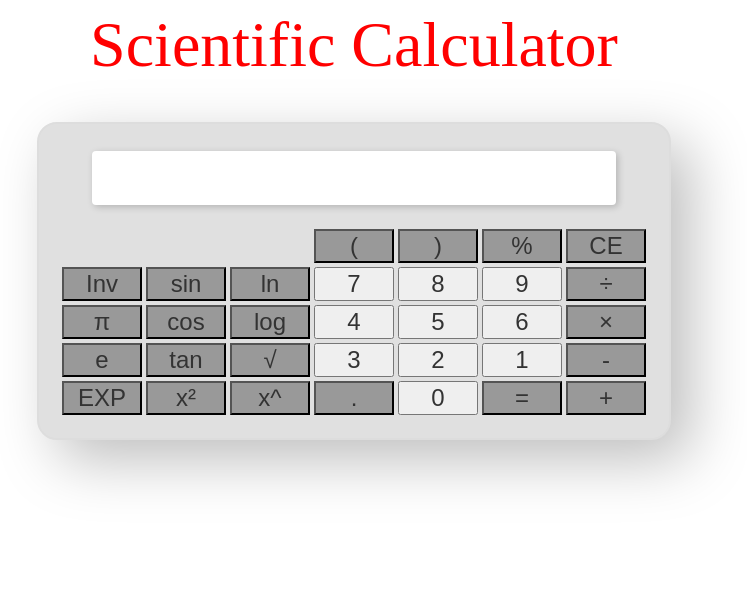
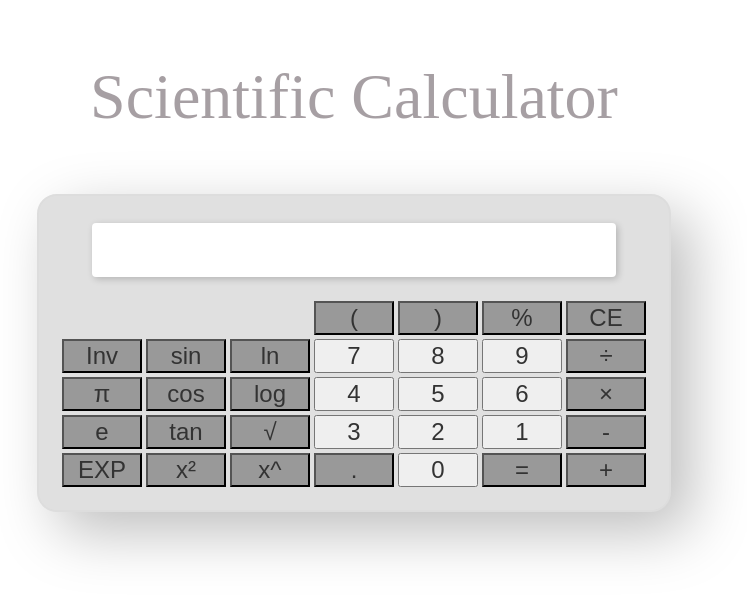
Before and after one commit to rohanmr/Scientific-Calculator, a plain HTML site: page index.html in a window 1280 px wide. Shown: the whole page, without its empty margins (286-1033 px from the left). Drawn offline with Linux system fonts and the light colour scheme.

Commit message:
Updated new style

```diff
--- a/index.html
+++ b/index.html
@@ -7,7 +7,7 @@
     <link rel="stylesheet" href="/style.css" />
   </head>
   <body>
-    <div>Scientific Calculator</div>
+    <div class="heading">Scientific Calculator</div>
     <table class="calculator table">
       <thead>
         <tr>
--- a/style.css
+++ b/style.css
@@ -1,7 +1,10 @@
 div {
-  color: red;
+  color: rgba(163, 156, 160, 0.966);
   text-align: center;
   font-size: 4rem;
+}
+.heading {
+  margin: 60px;
 }
 
 .calculator {
```
